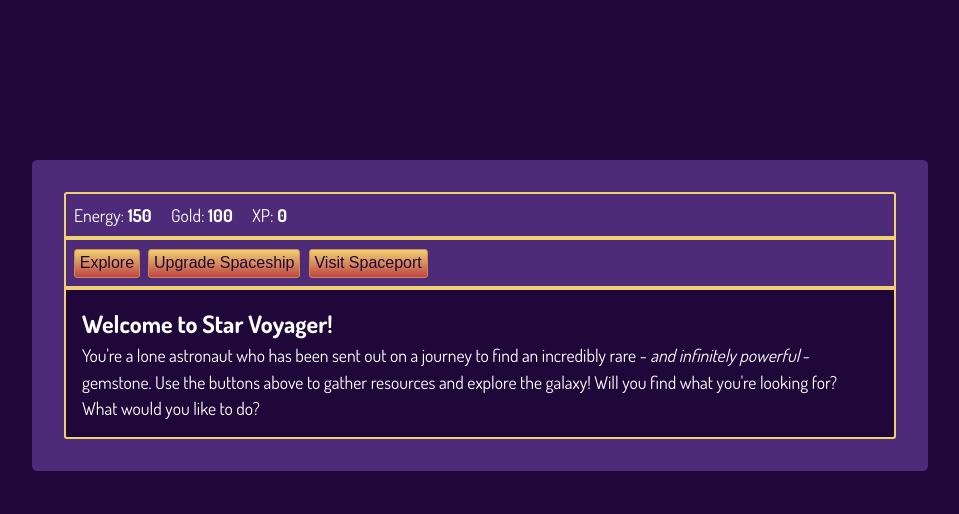
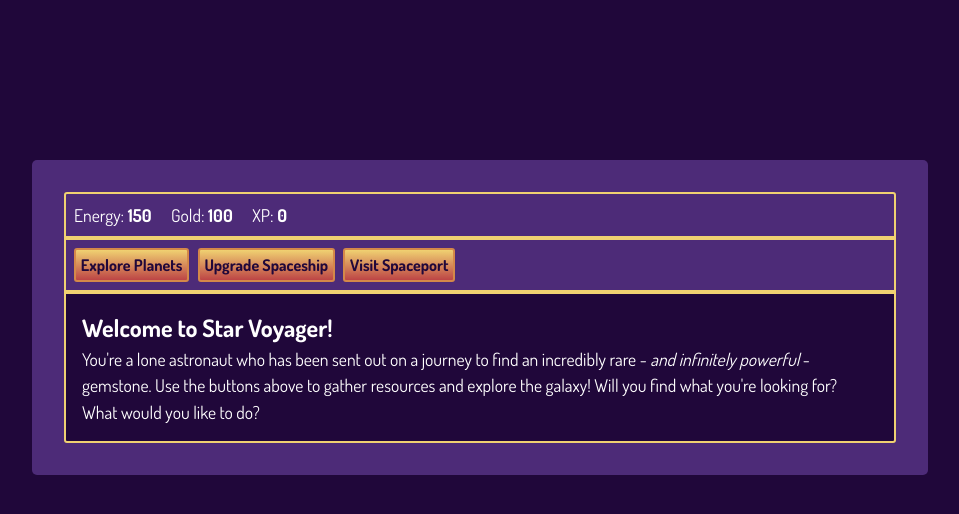
Before and after one commit to AdrianMaresDev/StarVoyagerRPG, a plain HTML site: page index.html in a window 1280 px wide. Shown: the whole page, without its empty margins (160-1119 px from the left). Drawn offline with Linux system fonts and the light colour scheme.

Commit message:
small style issues

```diff
--- a/index.html
+++ b/index.html
@@ -26,12 +26,12 @@
             </span>
         </div>
         <div id="buttons">
-            <button id="btn1">Explore</button>
+            <button id="btn1">Explore Planets</button>
             <button id="btn2">Upgrade Spaceship</button>
             <button id="btn3">Visit Spaceport</button>
         </div>
         <div id="description">
-            <h1 class="title">Welcome to Star Voyager!</h1>
+            <h1>Welcome to Star Voyager!</h1>
             <p>You're a lone astronaut who has been sent out on a journey to find an incredibly rare - <span class="accent">and infinitely powerful</span> - gemstone. Use the buttons above to gather resources and explore the galaxy! Will you find what you're looking for?</p>
             <p>What would you like to do?</p>
         </div>
--- a/styles.css
+++ b/styles.css
@@ -51,11 +51,13 @@ button {
     color: var(--navy);
     background-color: var(--yellow);
     background-image: linear-gradient(var(--light-yellow), var(--orange));
-    border: 1px solid var(--yellow);
+    border: 2px solid var(--yellow);
     padding: 0.3rem;
     margin-right: 0.3rem;
     border-radius: 3px;
     font-size: 1rem;
+    font-family: 'Dosis', sans-serif;
+    font-weight: bold;
 }
 
 .stat {
```
